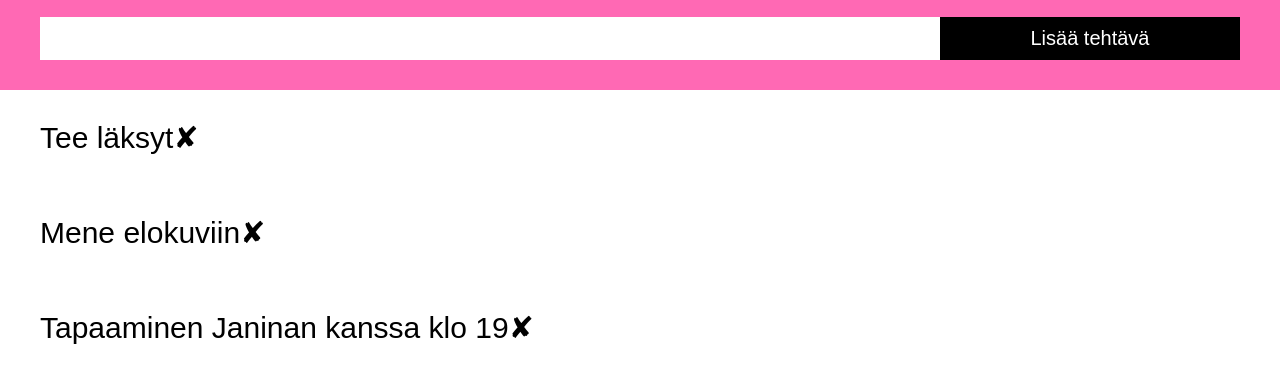
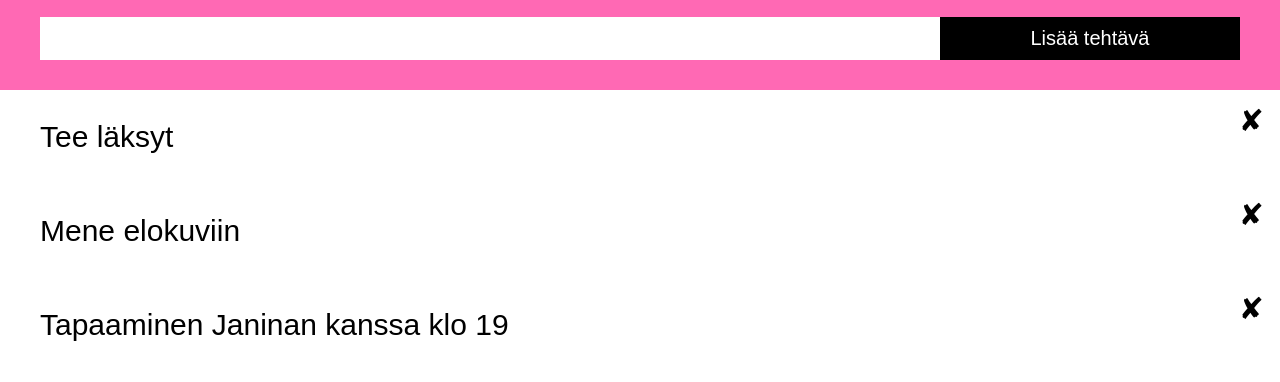
Before and after one commit to janinakataja/javascriptkurssi, a plain HTML site: page index.html in a window 1280 px wide. Shown: the part 140-522 px from the top of the page. Drawn offline with Linux system fonts and the light colour scheme.

Commit message:
Update styles.css

```diff
--- a/styles.css
+++ b/styles.css
@@ -50,14 +50,14 @@ ul li.checked::before {
 }
 
 /* sulje nappi*/
-.close {
+.sulje {
   position: absolute;
   right: 0;
   top: 0;
   padding: 13px 16px 13px 16px;
 }
 
-.close:hover {
+.sulje:hover {
   background-color: hotpink;
   color: white;
 }
```
